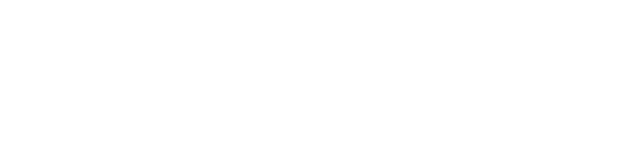
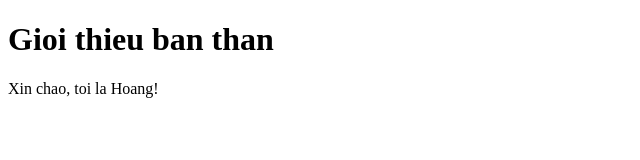
Before and after one commit to vuviethoang06/my-profile, a plain HTML site: page index.html in a window 1280 px wide. Shown: the whole page, without its empty margins (0-640 px from the left). Drawn offline with Linux system fonts and the light colour scheme.

Commit message:
Add introduction section

```diff
--- a/index.html
+++ b/index.html
@@ -1 +1,2 @@
 <!DOCTYPE html><html><head><title>My Profile</title><link rel='stylesheet' href='style.css'></head><body></body></html>
+<h1>Gioi thieu ban than</h1><p>Xin chao, toi la Hoang!</p>
```
